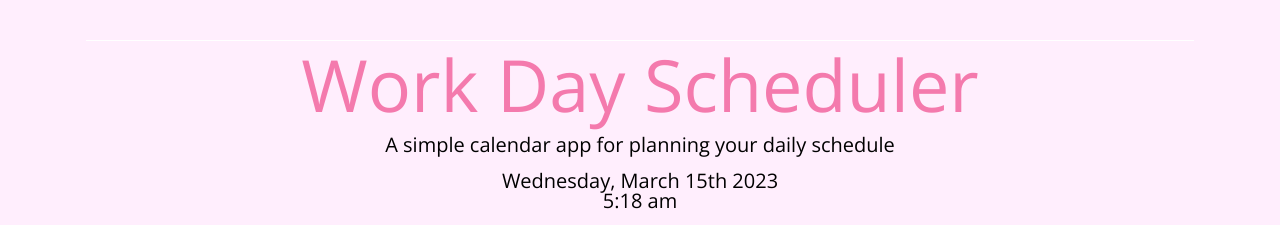
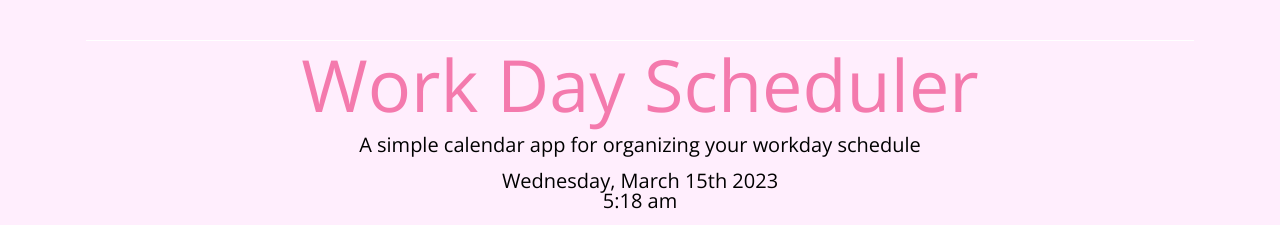
Before and after one commit to ltram16/Scheduler, a plain HTML site: page index.html in a window 1280 px wide. Shown: the top 225 px of the page. Drawn offline with nearby package versions, Linux system fonts and the light colour scheme.

```diff
--- a/index.html
+++ b/index.html
@@ -28,7 +28,7 @@
       <div class="row my-4">
         <div class="col-12">
       <h1 class="display-3">Work Day Scheduler</h1>
-      <p class="lead">A simple calendar app for planning your daily schedule</p>
+      <p class="lead">A simple calendar app for organizing your workday schedule</p>
       <p id="currentDay" class="lead"></p>
       </div>
       </div>
```
Also changed, not shown: 1 other file.
